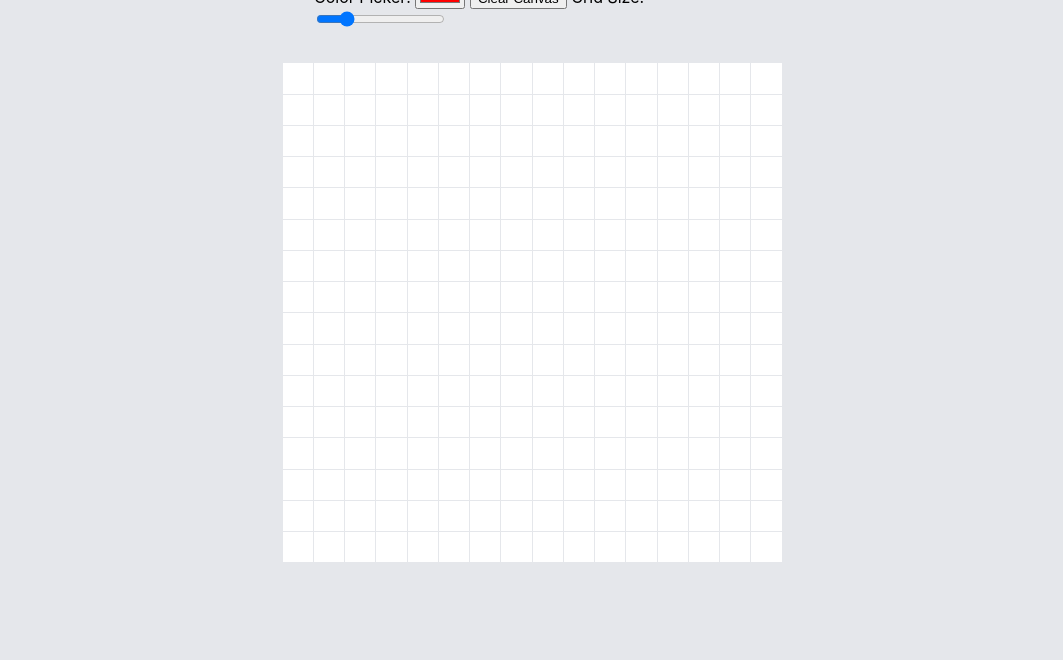
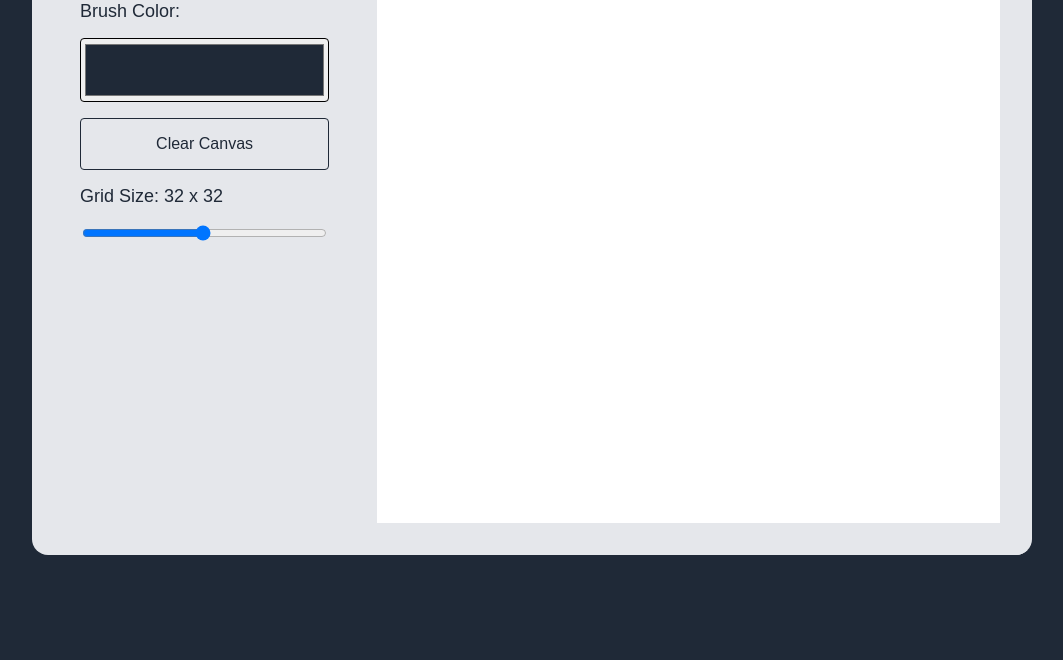
Before and after one commit to keiserman/etch-a-sketch, a plain HTML site: page index.html in a window 1280 px wide. Shown: the part 140-800 px from the top of the page, without its empty margins (108-1171 px from the left). Drawn offline with Linux system fonts and the light colour scheme.

Commit message:
Updated GUI and fixed an issue when the grid color wasn't changing on the initial mousedown click.

```diff
--- a/index.html
+++ b/index.html
@@ -9,15 +9,17 @@
 </head>
 <body>
     <div class="container">
-        <div class="options-wrapper">
-            <h1>Etch-a-sketch</h1>
-            <label for="colorpicker">Color Picker:</label>
-            <input type="color" id="colorpicker" value="#FF0000">
-            <button id="clear">Clear Canvas</button>
-            <label for="grid-size">Grid Size: <span id="grid-size-value"></span></label>
-            <input type="range" id="grid-size" min="10" max="60" value="16" step="10">
+        <div class="content-wrapper">
+            <div class="options-wrapper">
+                <h1>Etch-a-sketch</h1>
+                <label for="colorpicker">Brush Color:</label>
+                <input type="color" id="colorpicker" value="#1f2937">
+                <button id="clear">Clear Canvas</button>
+                <label for="grid-size">Grid Size: <span id="grid-size-value"></span></label>
+                <input type="range" id="grid-size" min="1" max="64" value="32" step="1">
+            </div>
+            <div class="grid-container"></div>
         </div>
-        <div class="grid-container"></div>
     </div>
     <script src="script.js"></script>
 </body>
--- a/script.js
+++ b/script.js
@@ -11,32 +11,18 @@ let brushColor = colorPicker.value;
 
 createGrid(gridArea);
 
-gridSizeSlider.addEventListener("input", function() {
-    gridSize = this.value;
-    gridSizeValue.textContent = gridSize;
-    gridArea = gridSize * gridSize;
-    createGrid(gridArea);
-});
-
-document.body.onmousedown = function() {
-    mouseDown = true;
-}
-
-document.body.onmouseup = function() {
-    mouseDown = false;
-}
-
-colorPicker.addEventListener("input", function() {
-    brushColor = colorPicker.value;
-});
-
-clearButton.addEventListener("click", function() {
-    createGrid(gridArea);
-});
+gridSizeSlider.addEventListener("input", () => (createGrid(gridArea)));
+document.body.onmousedown = () => (mouseDown = true);
+document.body.onmouseup = () => (mouseDown = false);
+colorPicker.addEventListener("input", () => (brushColor = colorPicker.value));
+clearButton.addEventListener("click", () => (createGrid(gridArea)));
 
 // Create the grid
 function createGrid(gridArea) {
     gridContainer.replaceChildren();
+    gridSize = gridSizeSlider.value;
+    gridSizeValue.textContent = gridSize + " x " + gridSize;
+    gridArea = gridSize * gridSize;
     gridContainer.style.gridTemplateColumns = `repeat(${gridSize}, 1fr)`;
     for (let i = 0; i < gridArea; i++) {
         const gridItem = document.createElement('div');
@@ -46,7 +32,7 @@ function createGrid(gridArea) {
     }
 
     document.querySelectorAll(".grid-item").forEach(item => {
-        item.addEventListener("click", () => {
+        item.addEventListener("mousedown", () => {
             item.style.backgroundColor = brushColor;
         });
         item.addEventListener("mouseover", () => {
--- a/style.css
+++ b/style.css
@@ -1,24 +1,73 @@
+:root {
+    --gray-50:#f9fafb;
+    --gray-100:#f3f4f6;
+    --gray-200:#e5e7eb;
+    --gray-300:#d1d5db;
+    --gray-400:#9ca3af;
+    --gray-500:#6b7280;
+    --gray-600:#4b5563;
+    --gray-700:#374151;
+    --gray-800:#1f2937;
+    --gray-900:#111827;
+}
+
 body {
-    background-color:#e5e7eb;
-    font-family:'Inter', sans-serif;
+    background-color:var(--gray-800);
+    color:var(--gray-800);
+    font-family:Arial, Helvetica, sans-serif;
+    font-size:18px;
+}
+
+h1 {
+    font-size:2rem;
+    margin:0;
 }
 
 .container {
-    display:flex;
-    flex-direction:column;
     margin:auto;
-    max-width:500px;
+    width:1000px;
 }
 
 .options-wrapper {
-    padding:2rem;
+    padding:3rem;
+    display:flex;
+    flex-direction: column;
+    gap:1rem;
+    background-color:var(--gray-200);
+    width:40%;
+}
+
+input[type="color"] {
+    width:100%;
+    height:4rem;
+    border-radius: .25rem;
 }
 
 .grid-container {
     display:grid;
     aspect-ratio: 1;
+    width:100%;
 }
 
-.grid-item {
-    margin:.5px;
+.content-wrapper {
+    display:flex;
+    border-radius:1rem;
+    border:2rem solid var(--gray-200);
+    border-left: 0;
 }
+
+button {
+    padding:1rem 2rem;
+    background-color: transparent;
+    border:1px solid var(--gray-800);
+    color:var(--gray-800);
+    border-radius:.25rem;
+    transition:all .2s ease;
+    cursor:pointer;
+    font-size:1rem;
+}
+
+button:hover {
+    background-color:var(--gray-800);
+    color:white;
+}
```
